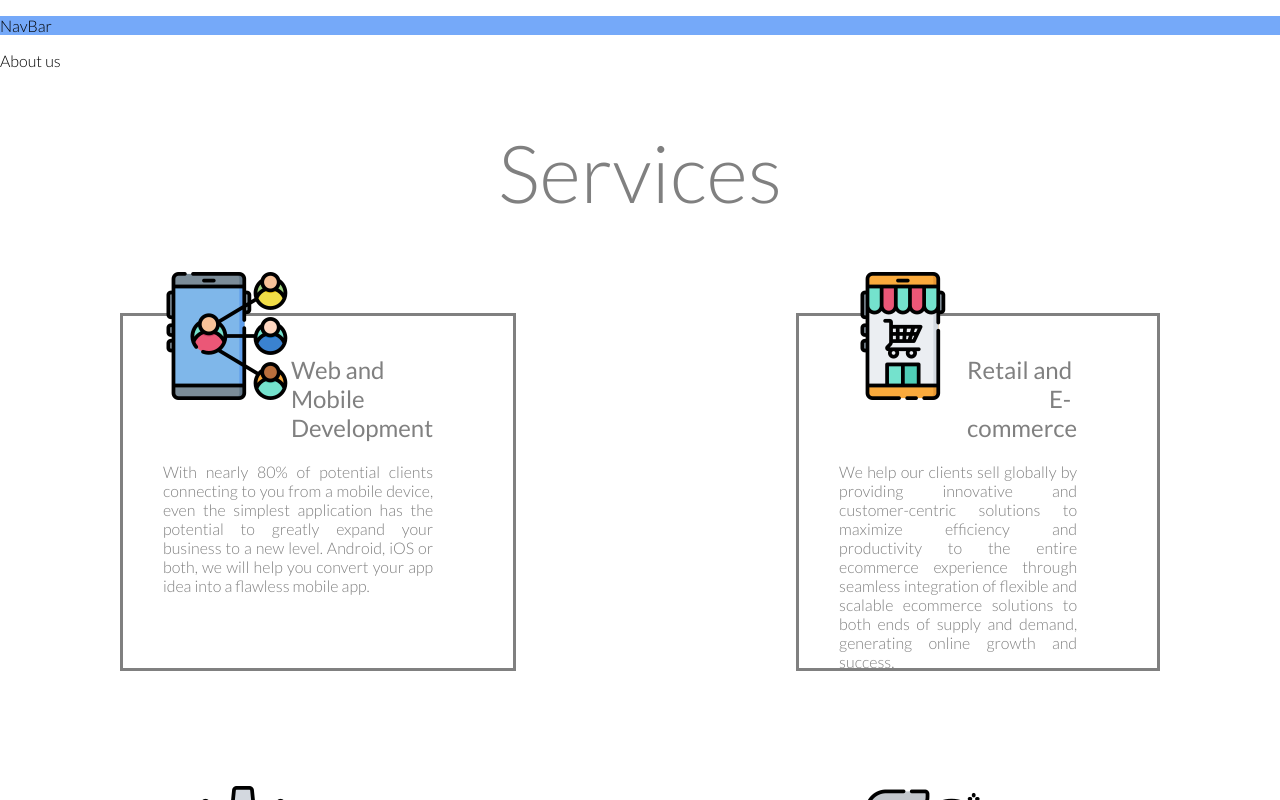
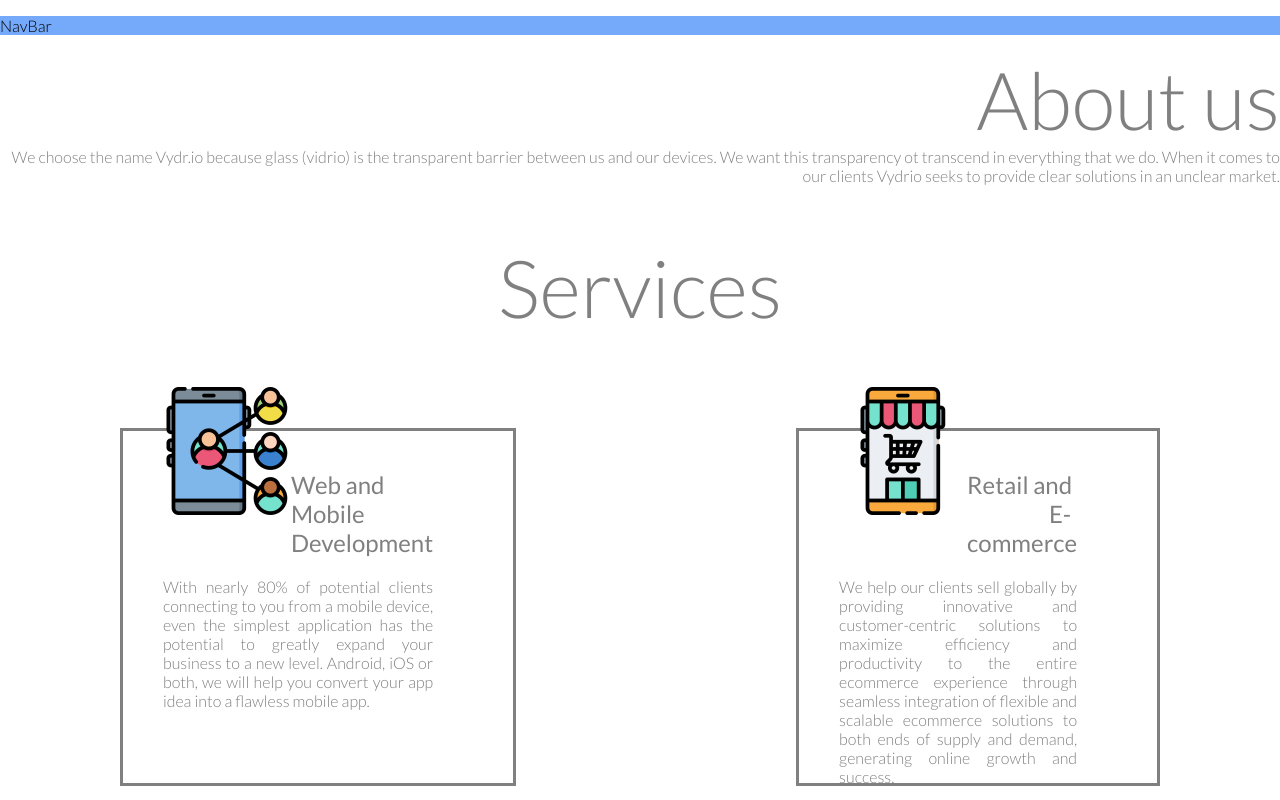
Before and after one commit to vydrio/web-site-two, a React (Create React App) app: page / in a window 1280 px wide. Shown: the top 800 px of the page. Built offline with nearby package versions, Linux system fonts and the light colour scheme.

Commit message:
added component's header/content

```diff
--- a/src/components/AboutUs.js
+++ b/src/components/AboutUs.js
@@ -1,9 +1,15 @@
 import React from 'react';
+import classes from './AboutUs.module.css';
 
 const aboutUs = props => (
-    <div>
+  <div>
+    <div className={classes.Header}>
      About us
     </div>
+    <div  className={classes.Content}>
+     We choose the name Vydr.io because glass (vidrio) is the transparent barrier between us and our devices. We want this transparency ot transcend in everything that we do. When it comes to our clients Vydrio seeks to provide clear solutions in an unclear market.
+    </div>
+  </div>
   );
 
   export default aboutUs;
--- /dev/null
+++ b/src/components/AboutUs.module.css
@@ -0,0 +1,11 @@
+.Header{
+  text-align: right;
+  font-family: 'Lato', sans-serif;
+  font-weight: 300;
+  font-size: 80px;
+  color: gray;
+}
+.Content{
+  text-align: right;
+  color: gray;
+}
```
